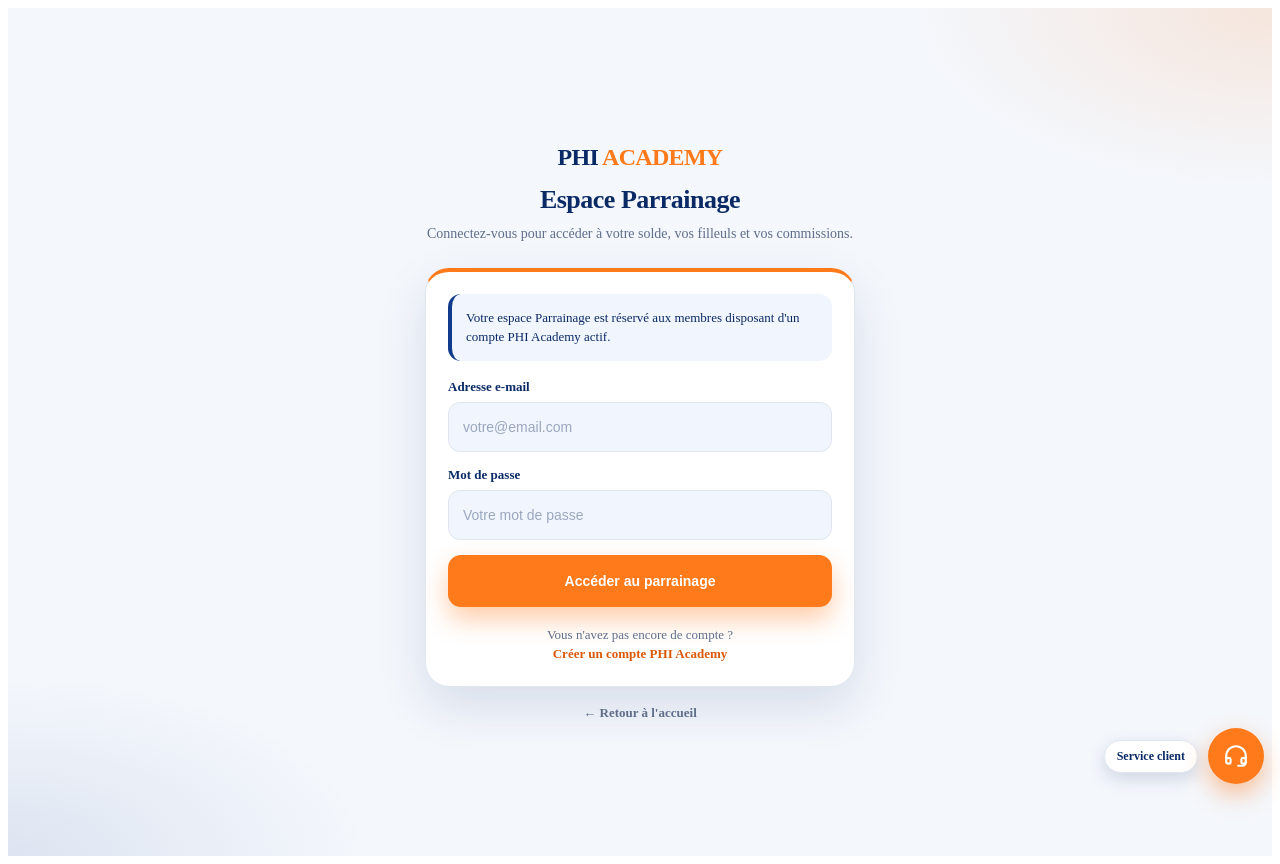
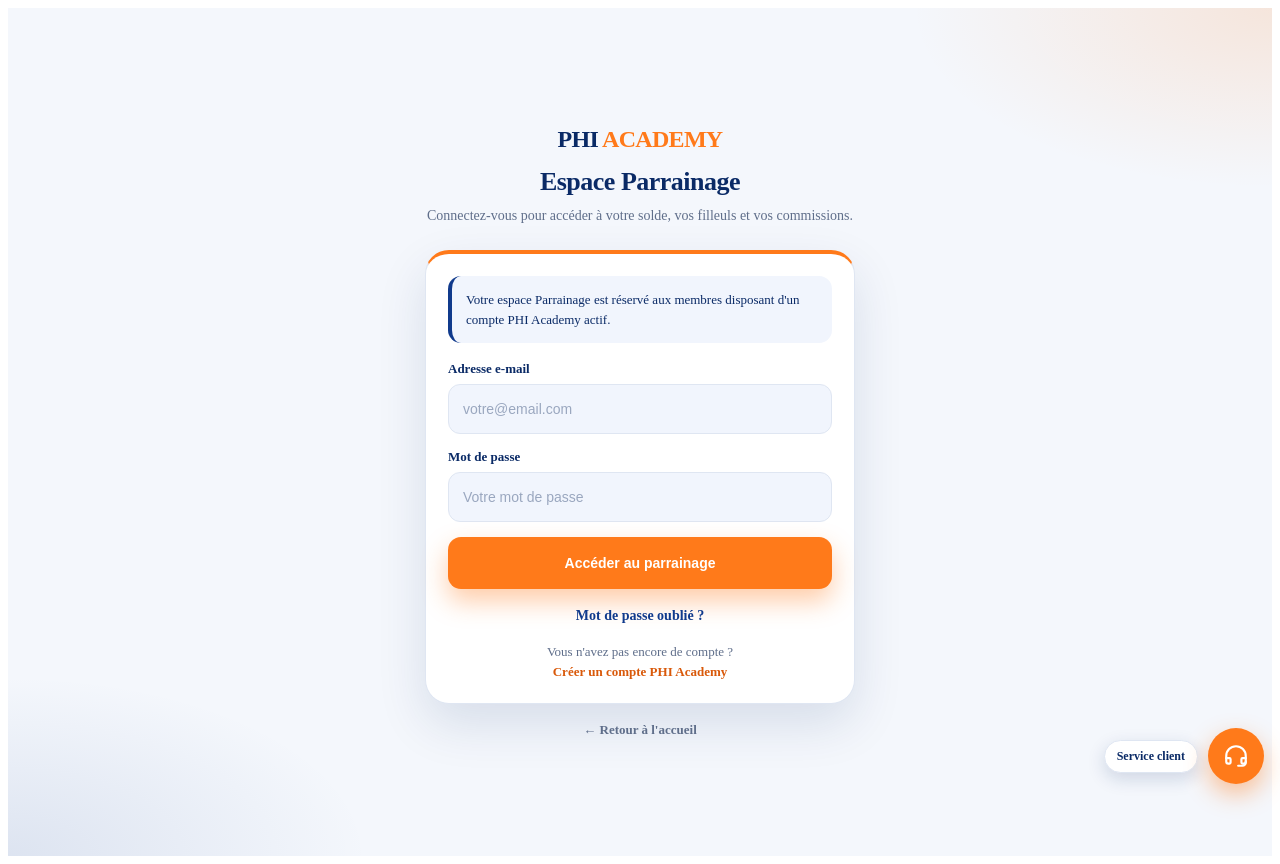
Before and after one commit to PHI-Agencies/Phiacademy, a React (Vite) app: page /connexion-parrainage in a window 1280 px wide. Built offline with nearby package versions, Linux system fonts and the light colour scheme; no server answers.

Commit message:
Add forgot password link to ConnexionParrainage

```diff
--- a/src/pages/ConnexionParrainage.jsx
+++ b/src/pages/ConnexionParrainage.jsx
@@ -233,6 +233,20 @@ function ConnexionParrainage() {
           line-height: 1.45;
         }
 
+        .parrainage-login-forgot {
+          display: block;
+          text-align: center;
+          margin-top: 4px;
+          font-size: 14px;
+          font-weight: 700;
+          color: var(--blue-700);
+          text-decoration: none;
+        }
+
+        .parrainage-login-forgot:hover {
+          text-decoration: underline;
+        }
+
         .parrainage-login-submit {
           height: 52px;
           border: 0;
@@ -381,6 +395,13 @@ function ConnexionParrainage() {
                 ? "Connexion..."
                 : "Accéder au parrainage"}
             </button>
+
+            <Link
+              to="/mot-de-passe-oublie?scope=parrainage"
+              className="parrainage-login-forgot"
+            >
+              Mot de passe oublié ?
+            </Link>
           </form>
 
           <div className="parrainage-login-register">
```
